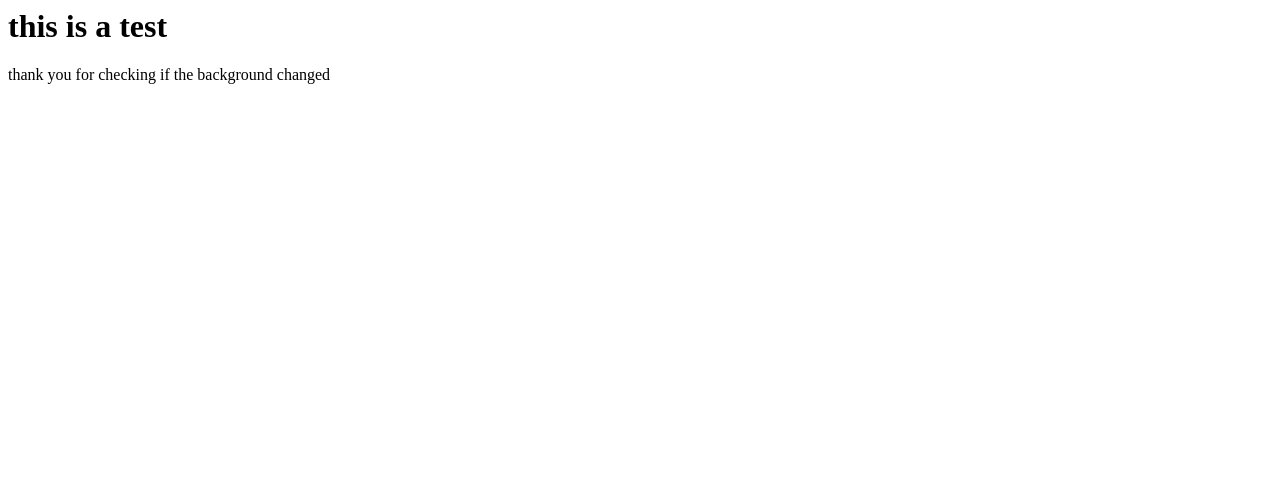
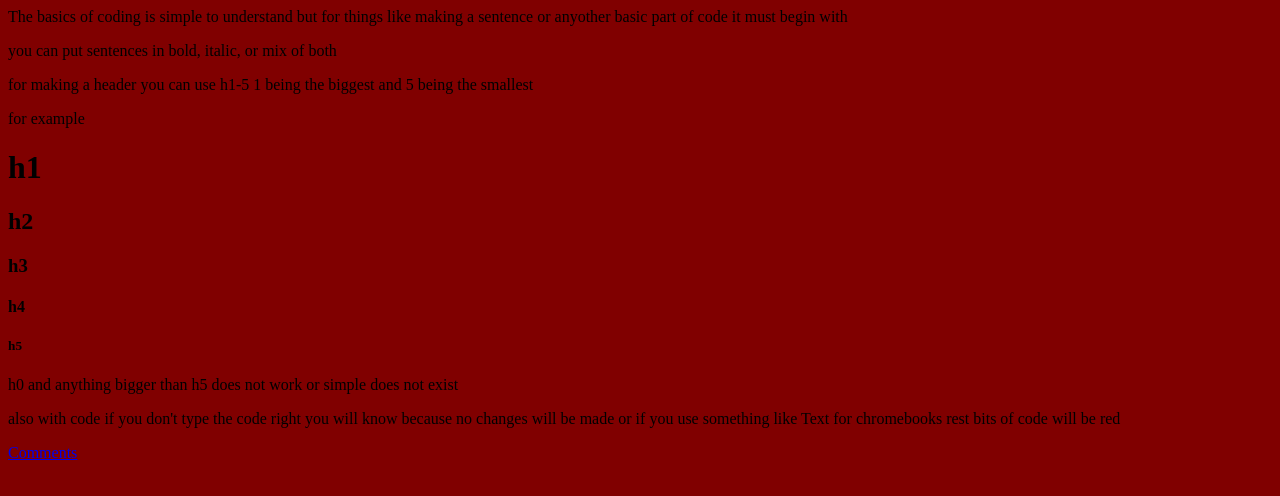
Before and after one commit to KingofUndead/official-website, a plain HTML site: page index.html in a window 1280 px wide. Drawn offline with Linux system fonts and the light colour scheme.

Commit message:
Update index.html

```diff
--- a/index.html
+++ b/index.html
@@ -1,9 +1,19 @@
 <!DOCTYPE>
 <html>
 <head><title>Test</title></head>
-<body bgcolor=>
-    <h1>this is a test</h1>
-    <p>thank you for checking if the background changed</p>
+<body bgcolor=maroon :background-image=TF2_Spy_Emblem_by_NinjaSaus.png;>
+    <p>The basics of coding is simple to understand but for things like making a sentence or anyother basic part of code it must begin with</p>
+    <p>you can put sentences in bold, italic, or mix of both</p>
+    <p>for making a header you can use h1-5 1 being the biggest and 5 being the smallest</p>
+    <p>for example</p>
+    <h1>h1</h1>
+    <h2>h2</h2>
+    <h3>h3</h3>
+    <h4>h4</h4>
+    <h5>h5</h5>
+    <p>h0 and anything bigger than h5 does not work or simple does not exist</p>
+    <p>also with code if you don't type the code right you will know because no changes will be made or if you use something like Text for chromebooks rest bits of code will be red</p>
 
+    <a href=Comment.html>Comments</a>
 </body>
 <html>
```
